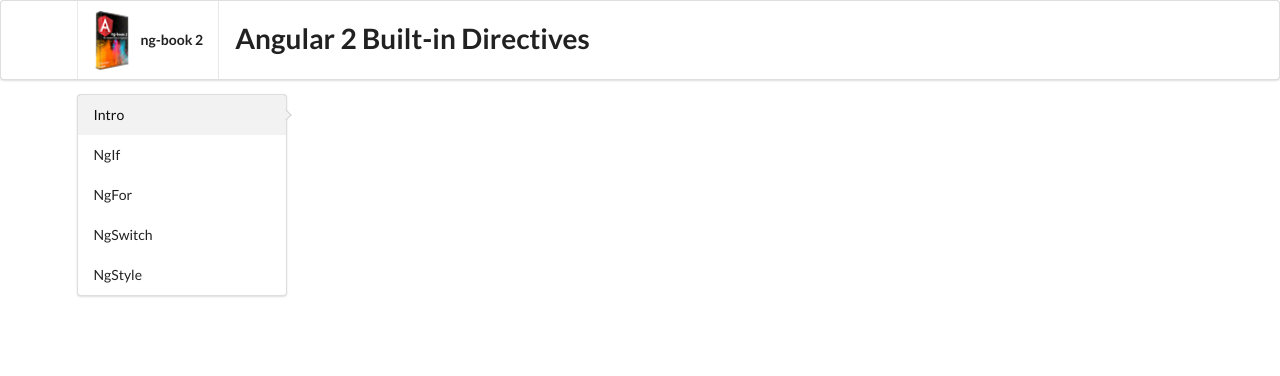
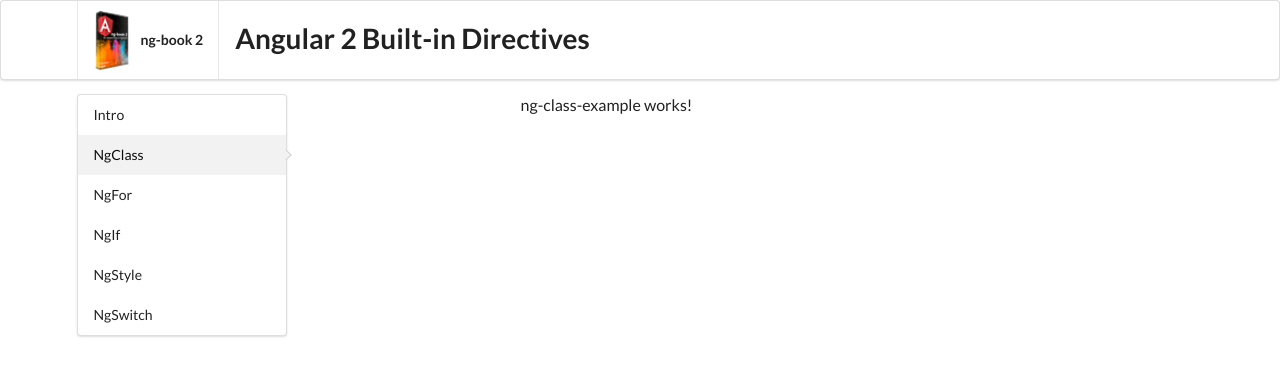
Before and after one commit to st411ar/angular-built-in-directives, an Angular app: page /ng_class in a window 1280 px wide. Before the commit this address led to /. Shown: the top 376 px of the page. Built offline with nearby package versions, Linux system fonts and the light colour scheme.

Commit message:
created ng-class-example component

```diff
--- a/src/app/app.module.ts
+++ b/src/app/app.module.ts
@@ -12,10 +12,11 @@ import { SidebarComponent } from './sidebar/sidebar.component';
 import { ExampleModel } from './models/example.model';
 import { SidebarItemComponent } from './sidebar/sidebar-item/sidebar-item.component';
 import { IntroComponent } from './intro/intro.component';
+import { NgClassExampleComponent } from './ng-class-example/ng-class-example.component';
+import { NgForExampleComponent } from './ng-for-example/ng-for-example.component';
 import { NgIfExampleComponent } from './ng-if-example/ng-if-example.component';
-import { NgForExampleComponent } from './ng-for-example/ng-for-example.component';
+import { NgStyleExampleComponent } from './ng-style-example/ng-style-example.component';
 import { NgSwitchExampleComponent } from './ng-switch-example/ng-switch-example.component';
-import { NgStyleExampleComponent } from './ng-style-example/ng-style-example.component';
 
 export const examples: ExampleModel[] = [
 	{
@@ -23,23 +24,25 @@ export const examples: ExampleModel[] = [
 		path: ''
 	},
 	{
-		label: 'NgIf',
-		path: 'ng_if'
+		label: 'NgClass',
+		path: 'ng_class'
 	},
 	{
 		label: 'NgFor',
 		path: 'ng_for'
 	},
 	{
-		label: 'NgSwitch',
-		path: 'ng_switch'
+		label: 'NgIf',
+		path: 'ng_if'
 	},
 	{
 		label: 'NgStyle',
 		path: 'ng_style'
 	},
-//  {label:	'NgStyle'},
-//  {label:	'NgClass'},
+	{
+		label: 'NgSwitch',
+		path: 'ng_switch'
+	},
 //  {label:	'NgNonBindable'}
 ];
 
@@ -50,8 +53,8 @@ const routes: Routes = [
 		pathMatch: 'full'
 	},
 	{
-		path: 'ng_if',
-		component: NgIfExampleComponent,
+		path: 'ng_class',
+		component: NgClassExampleComponent,
 		pathMatch: 'full'
 	},
 	{
@@ -60,13 +63,18 @@ const routes: Routes = [
 		pathMatch: 'full'
 	},
 	{
-		path: 'ng_switch',
-		component: NgSwitchExampleComponent,
+		path: 'ng_if',
+		component: NgIfExampleComponent,
 		pathMatch: 'full'
 	},
 	{
 		path: 'ng_style',
 		component: NgStyleExampleComponent,
+		pathMatch: 'full'
+	},
+	{
+		path: 'ng_switch',
+		component: NgSwitchExampleComponent,
 		pathMatch: 'full'
 	},
 ];
@@ -77,10 +85,11 @@ const routes: Routes = [
 		SidebarComponent,
 		SidebarItemComponent,
 		IntroComponent,
+		NgClassExampleComponent,
+		NgForExampleComponent,
 		NgIfExampleComponent,
-		NgForExampleComponent,
+		NgStyleExampleComponent,
 		NgSwitchExampleComponent,
-		NgStyleExampleComponent
 	],
 	imports: [
 		BrowserModule,
--- /dev/null
+++ b/src/app/ng-class-example/ng-class-example.component.html
@@ -0,0 +1,3 @@
+<p>
+  ng-class-example works!
+</p>
--- /dev/null
+++ b/src/app/ng-class-example/ng-class-example.component.ts
@@ -0,0 +1,13 @@
+import { Component, OnInit } from '@angular/core';
+
+@Component({
+	selector: 'app-ng-class-example',
+	templateUrl: './ng-class-example.component.html'
+})
+export class NgClassExampleComponent implements OnInit {
+
+	constructor() {}
+
+	ngOnInit() {}
+
+}
```
